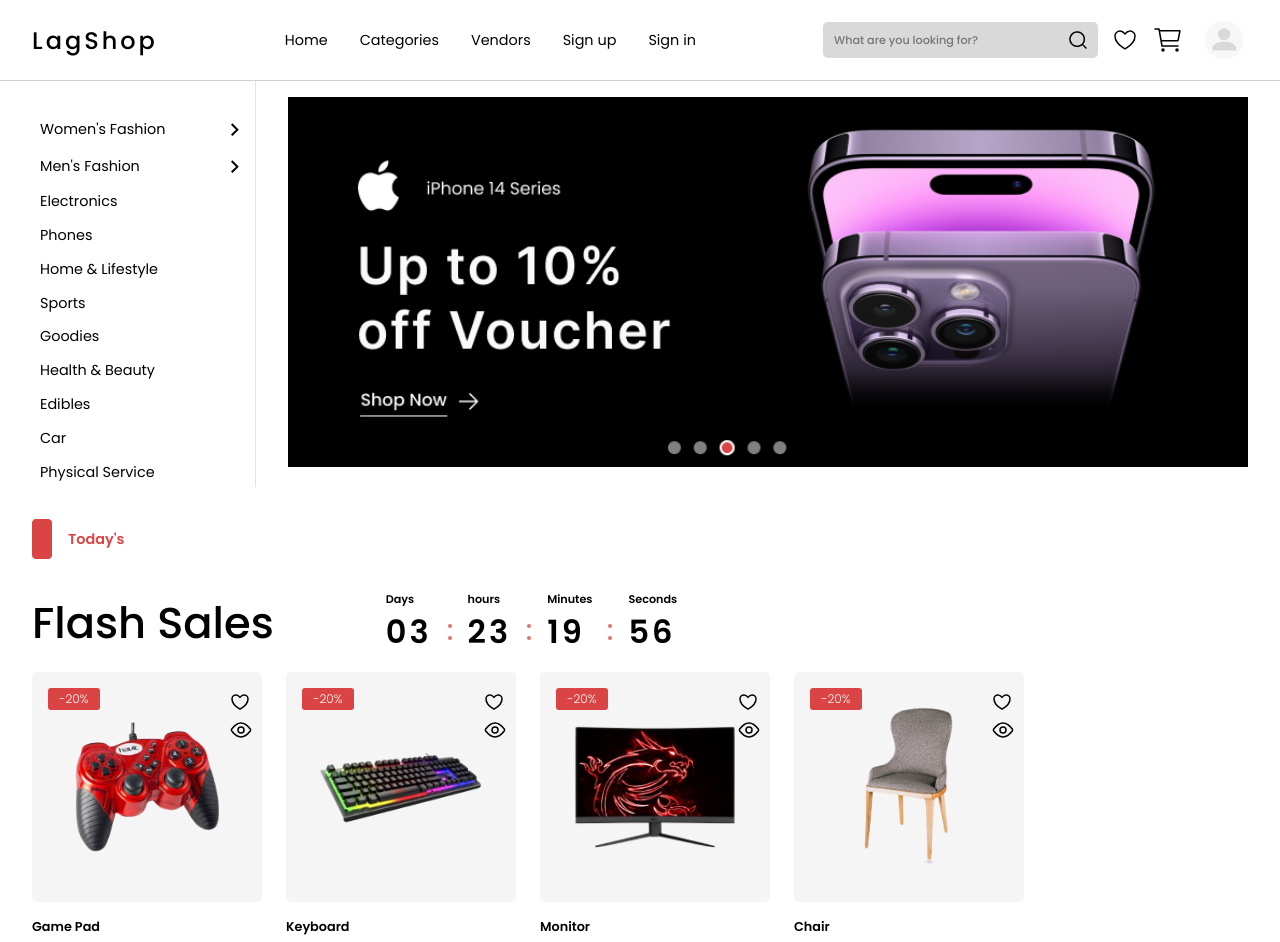
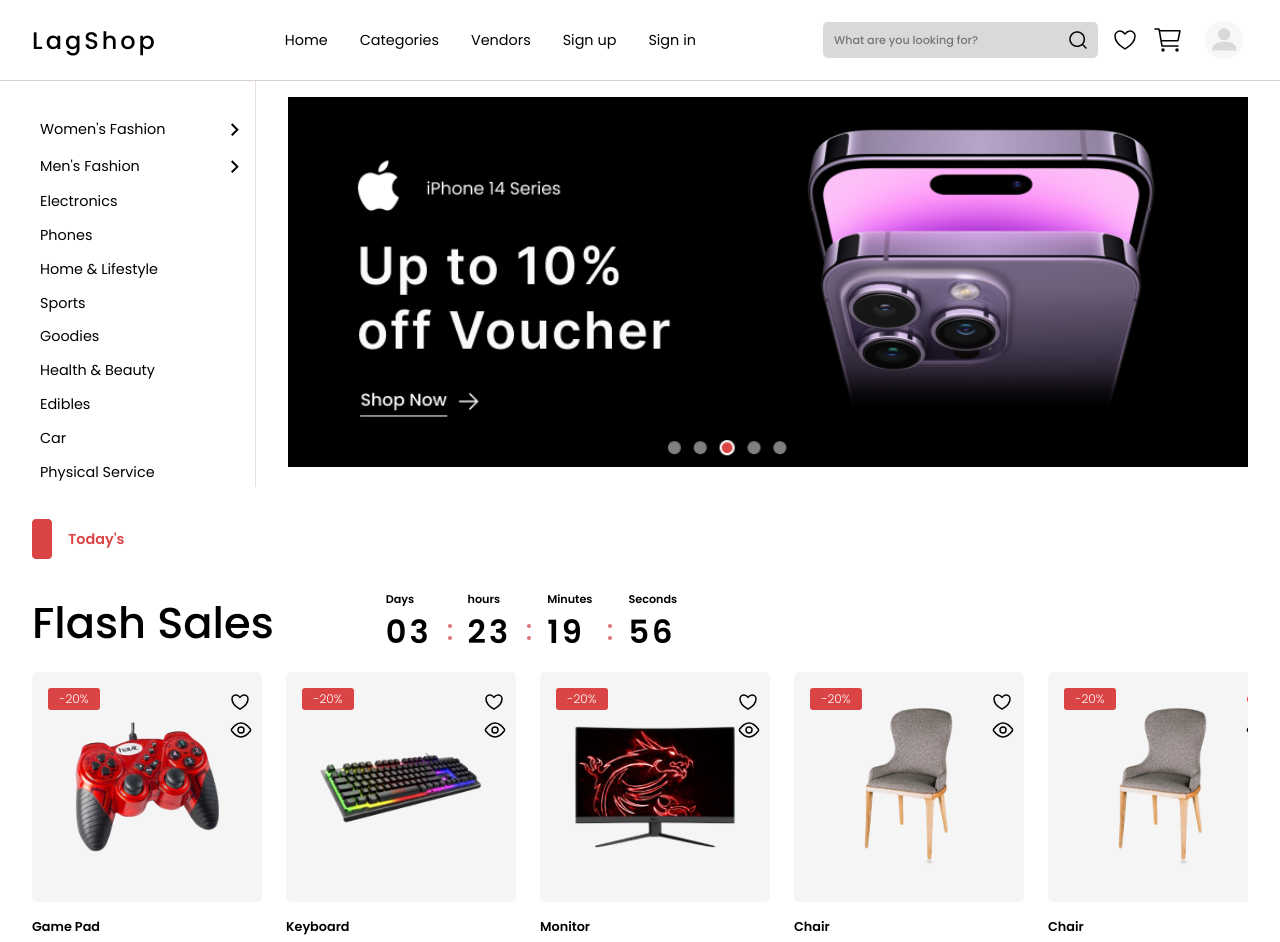
Before and after one commit to BadgerV/shopping-app-client, a React (Vite) app: page / in a window 1280 px wide. Shown: the top 942 px of the page. Built offline with nearby package versions, Linux system fonts and the light colour scheme.

Commit message:
prettier

```diff
--- a/src/App.tsx
+++ b/src/App.tsx
@@ -13,6 +13,8 @@
   const user = useSelector((state: RootState) => state.userSlice.user);
 
   const theToken = localStorage.getItem("token");
+  const notAString = "";
+  notAString.endsWith("");
 
   const asyncFunction = async () => {
     try {
--- a/src/newComponents/Product/product.css
+++ b/src/newComponents/Product/product.css
@@ -61,6 +61,7 @@
 
     display: none;
     cursor: pointer;
+    transition: 0.2s all ease-in-out;
 }
 
 .product-top:hover  .product-hover {
--- a/src/newComponents/TodaySales/TodaySales.tsx
+++ b/src/newComponents/TodaySales/TodaySales.tsx
@@ -7,7 +7,7 @@
             name : "Game Pad",
             price : 405,
             discount : 20,
-            rating : 2,
+            rating : 4,
             inStock : 80,
             isLiked : false,
             image : "/assets/image100.png"
@@ -16,7 +16,7 @@
             name : "Keyboard",
             price : 4002,
             discount : 20,
-            rating : 2,
+            rating : 3,
             inStock : 80,
             isLiked : false,
             image : "/assets/image101.png"
@@ -25,7 +25,7 @@
             name : "Monitor",
             price : 4003,
             discount : 20,
-            rating : 2,
+            rating : 1,
             inStock : 80,
             isLiked : false,
             image : "/assets/image102.png"
@@ -34,11 +34,46 @@
             name : "Chair",
             price : 4004,
             discount : 20,
-            rating : 2,
+            rating : 4,
             inStock : 80,
             isLiked : false,
             image : "/assets/image103.png"
-        }
+        },{
+          name : "Chair",
+          price : 8000,
+          discount : 20,
+          rating : 4,
+          inStock : 80,
+          isLiked : true,
+          image : "/assets/image103.png"
+      },
+        {
+          name : "Chair",
+          price : 8000,
+          discount : 20,
+          rating : 4,
+          inStock : 80,
+          isLiked : true,
+          image : "/assets/image103.png"
+      },
+        {
+          name : "Chair",
+          price : 8000,
+          discount : 20,
+          rating : 4,
+          inStock : 80,
+          isLiked : true,
+          image : "/assets/image103.png"
+      },
+        {
+          name : "Chair",
+          price : 8000,
+          discount : 20,
+          rating : 4,
+          inStock : 80,
+          isLiked : true,
+          image : "/assets/image103.png"
+      },
     ]
   return (
     <div className="today-sales">
--- a/src/newComponents/TodaySales/todaySales.css
+++ b/src/newComponents/TodaySales/todaySales.css
@@ -62,4 +62,6 @@
     display: flex;
     flex-direction: row;
     gap: 1.5rem;
+    width: 100%;
+    overflow: hidden;
 }
```
